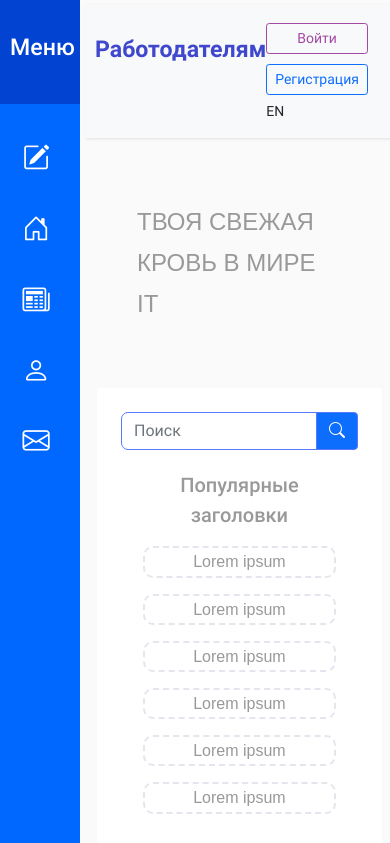
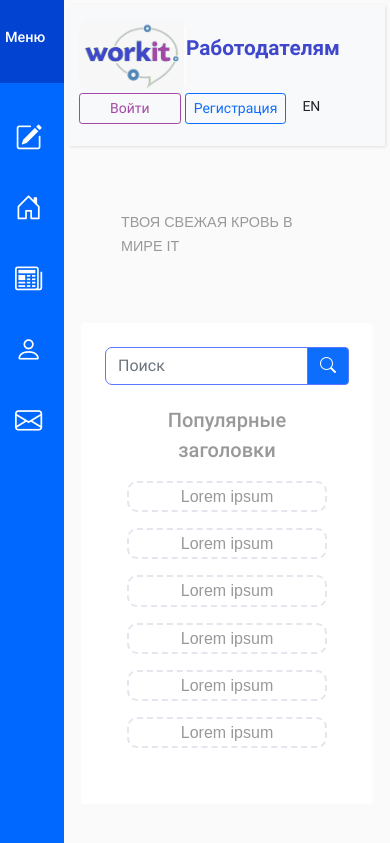
Before and after one commit to Lisha9286/IT-works, a website built with Parcel: page employers_main.html in a window 390 px wide. Shown: the top 843 px of the page. Built offline with nearby package versions, Linux system fonts and the light colour scheme.

Commit message:
added medi queries to employer

```diff
--- a/employers_main.html
+++ b/employers_main.html
@@ -188,10 +188,10 @@
                                     class="class=bi bi-search bi_employer"></i></button></div>
                     </div>
                     <!--Block Information-->
-                    <div class="row popular justify-content-center pt-1">
+                    <div class="row popular justify-content-center pt-1 ">
                         <div class="col-10 popular__block">
                             <div class="popular__title fs-5"> Популярные заголовки</div>
-                            <div class="row  pt-3 ">
+                            <div class="row  pt-3 popular__title-first-row">
                                 <div class="col-md-2 col-sm-6 pe-md-0">
                                     <p class="popular__titles fs-6">
                                         Lorem ipsum
@@ -223,7 +223,7 @@
                                     </p>
                                 </div>
                             </div>
-                            <div class="row d-flex justify-content-center pt-3">
+                            <div class="row d-flex justify-content-center pt-3 popular__title-secondrow">
                                 <div class="col-md-2 col-sm-6 pe-md-0">
                                     <p class="popular__titles title__one fs-6">
                                         Lorem ipsum
--- a/style/employers_main.scss
+++ b/style/employers_main.scss
@@ -25,6 +25,12 @@ a:focus {
     transition: all 0.3s;
 }
 
+.btn-primary:focus {
+    box-shadow: none !important;
+}
+.btn:focus {
+    box-shadow: none!important;
+}
 /* ---------------------------------------------------
     SIDEBAR STYLE
 ----------------------------------------------------- */
@@ -106,7 +112,7 @@ Navbar Style
 .btn-signin__employer:hover {
     @include button-lilac-hover;
     }
-.btn-signin__employer:focus  {
+.btn-signin__employer:active  {
     @include button-lilac-hover;
     box-shadow: none !important;
 }
@@ -180,12 +186,13 @@ Navbar Style
 /* ---------------------------------------------------
     MEDIAQUERIES
 ----------------------------------------------------- */
-@include media-breakpoint-down(md) {
+@media only screen and (min-width: 596px) and (max-width: 767px)
+{
     .sidebar-empl {
         max-width: 5em;
         background: #0168FF;
         h3 {
-            font: size 0.9em; ;
+            font-size: 1.3em;
         }
         li a {
             font-size: 1.7em;
@@ -200,7 +207,7 @@ Navbar Style
         padding: 10px;
     }
 .subtitle__employer {
-    font-size: 1.5em !important;
+    font-size: 1.3em !important;
 }
 #content {
     padding: 5px;
@@ -215,6 +222,61 @@ Navbar Style
 .btn-outline-secondary  {
 width: 101.7px;
 margin-bottom: 7px;
+}
+}
+@media only screen and  (max-width: 595px) {
+
+.sidebar-empl {
+        max-width: 4em;
+        background: #0168FF;
+        h3 {
+            font-size: 0.9em;
+        }
+        li a {
+            font-size: 1.7em;
+            text-align: center;
+        }
+    }
+
+.sidebar-empl__item{
+    display: none;
+    }
+.sidebar-empl__header {
+        padding: 5px;
+    }
+.subtitle__employer {
+    font-size: 0.9em !important;
+}
+#content {
+    padding: 5px;
+}
+.header__first {
+        padding: 0;
+        font-size: 1em;
+    }
+.navbar {
+    flex-wrap: nowrap;
+}
+.btn-outline-secondary  {
+width: 101.7px;
+margin-bottom: 7px;
+}
+.popular__title-secondrow {
+    .popular__titles {
+        display: none;
+    }
+}
+.navbar-empl {
+    display: flex;
+    flex-direction: column;
+}
+
+.header__second {
+    font-size: 1.3em;
+}
+.nav-empl__links {
+    display: flex;
+    flex-direction: row;
 }
 }
 
```
